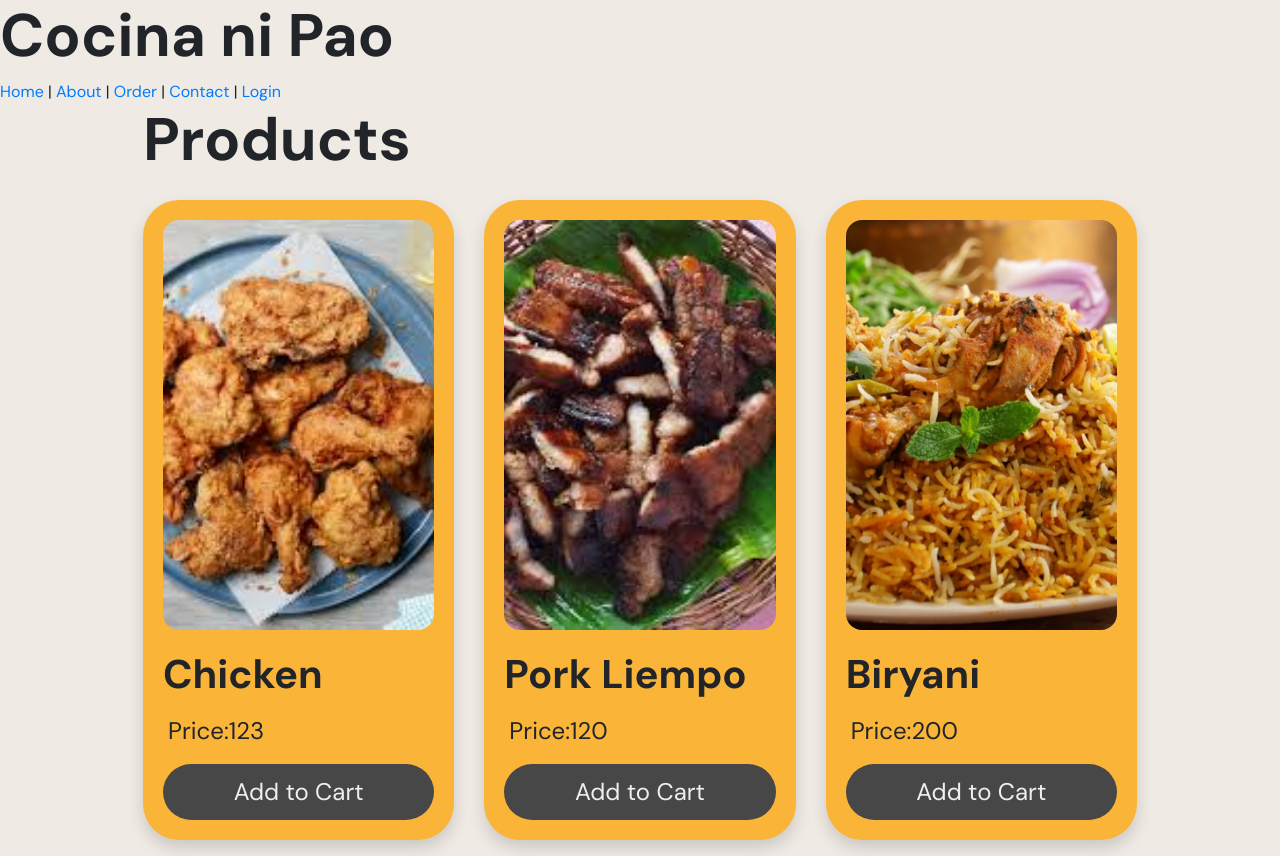
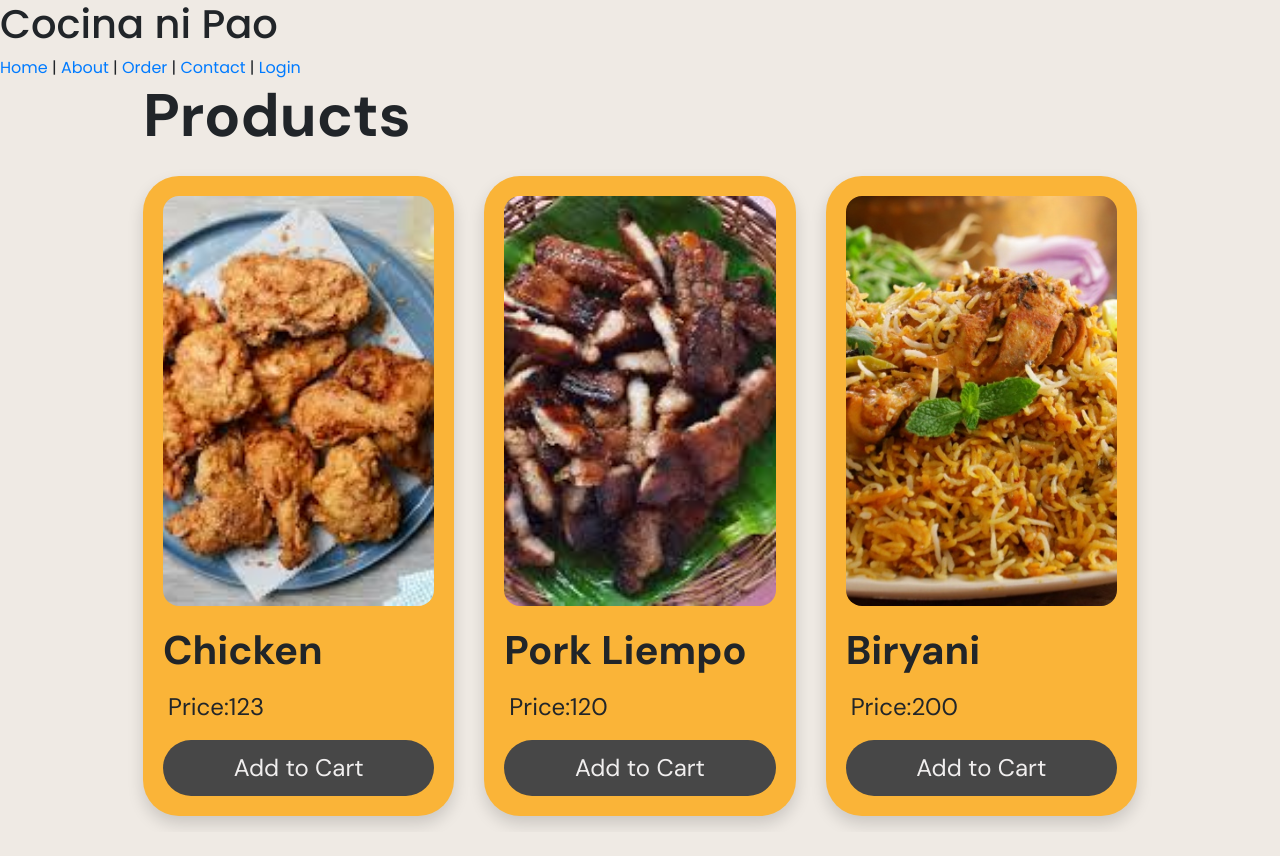
Before and after one commit to YumenoRetort/CocinaNiPao, a PHP site: page /order.php in a window 1280 px wide. After the commit the page ends 827 px from the top, so only its background shows below. Run offline with PHP 8.4, Linux system fonts and the light colour scheme; data comes from the database, SQL or seed files in the repository.

Commit message:
Update display_product.php

```diff
--- a/display_product.php
+++ b/display_product.php
@@ -55,20 +55,12 @@ if(isset($_POST['add_to_cart'])) {
     <!-- Bootstrap CSS -->
     <link href="https://stackpath.bootstrapcdn.com/bootstrap/4.5.2/css/bootstrap.min.css" rel="stylesheet">
     <!-- Google Fonts -->
-    <link rel = "stylesheet" href="css/style.css">
+    <link href="https://fonts.googleapis.com/css2?family=Poppins:wght@400;500;600;700&display=swap" rel="stylesheet">
     <style>
         @import url('https://fonts.googleapis.com/css2?family=DM+Sans:ital,opsz,wght@0,9..40,100..1000;1,9..40,100..1000&display=swap');
         body {
             background-color: #efeae4;
-            font-family: "DM Sans", sans-serif;
-            margin: 0;
-            padding: 0;
-            box-sizing: border-box;
-        }
-
-        h1 {
-            font-size: 60px;
-            font-weight: bold;
+            font-family: 'Poppins', sans-serif;
         }
 
         .card {
@@ -80,6 +72,7 @@ if(isset($_POST['add_to_cart'])) {
         .container-fluid {
             max-width: 80%;
             margin: 0 auto;
+            font-family: "DM Sans", sans-serif;
         }
 
         .card-img-top {
@@ -140,7 +133,7 @@ if(isset($_POST['add_to_cart'])) {
 <body>
 
     <div class="container-fluid" width="80%">
-        <h1>Products</h1>
+        <h1 style="font-size: 60px;font-weight: bold;">Products</h1>
 
         <div class="row gx-2 gx-lg-5 row-cols-1 row-cols-md-2 row-cols-lg-2 row-cols-xl-3 justify-content-center">
             <?php
```
